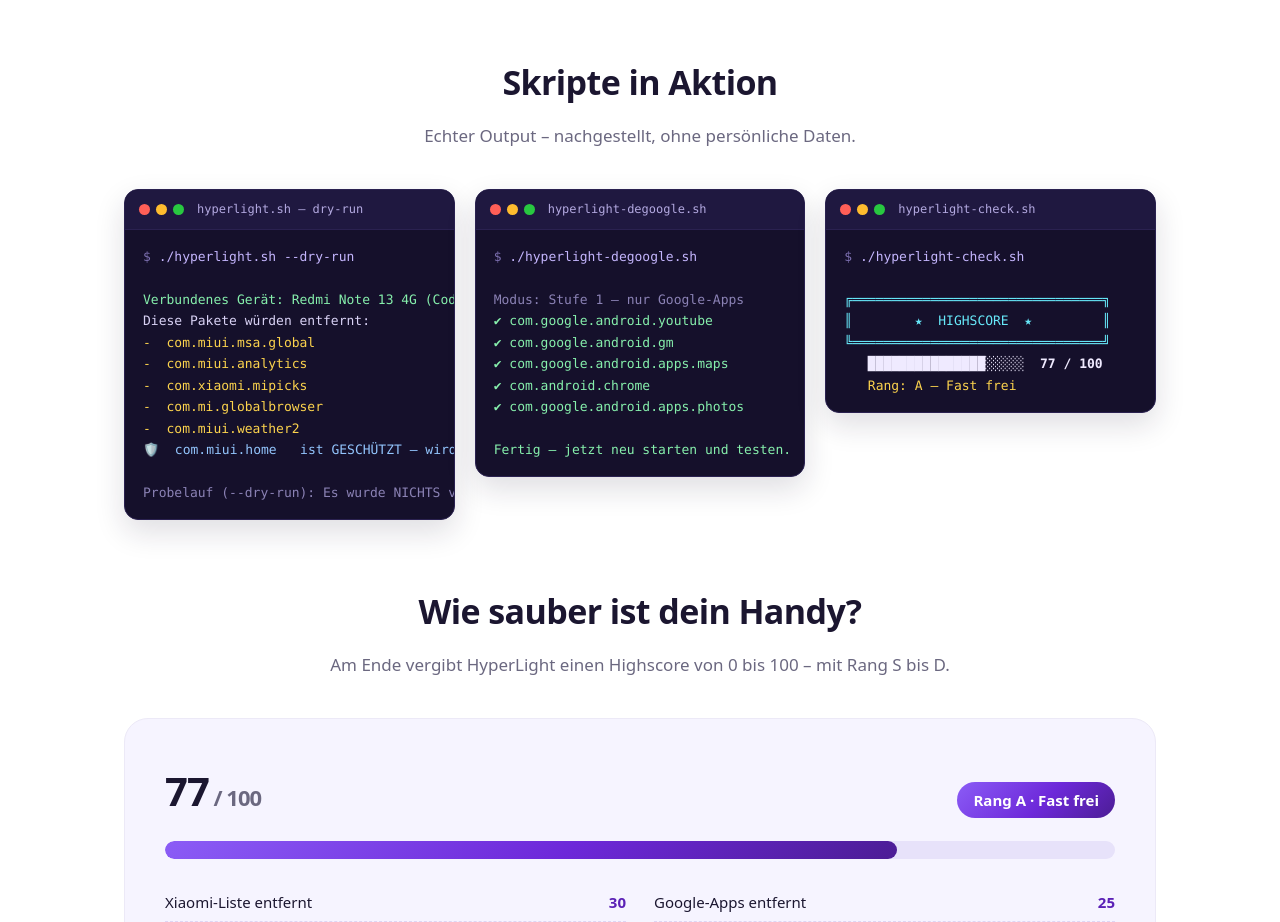
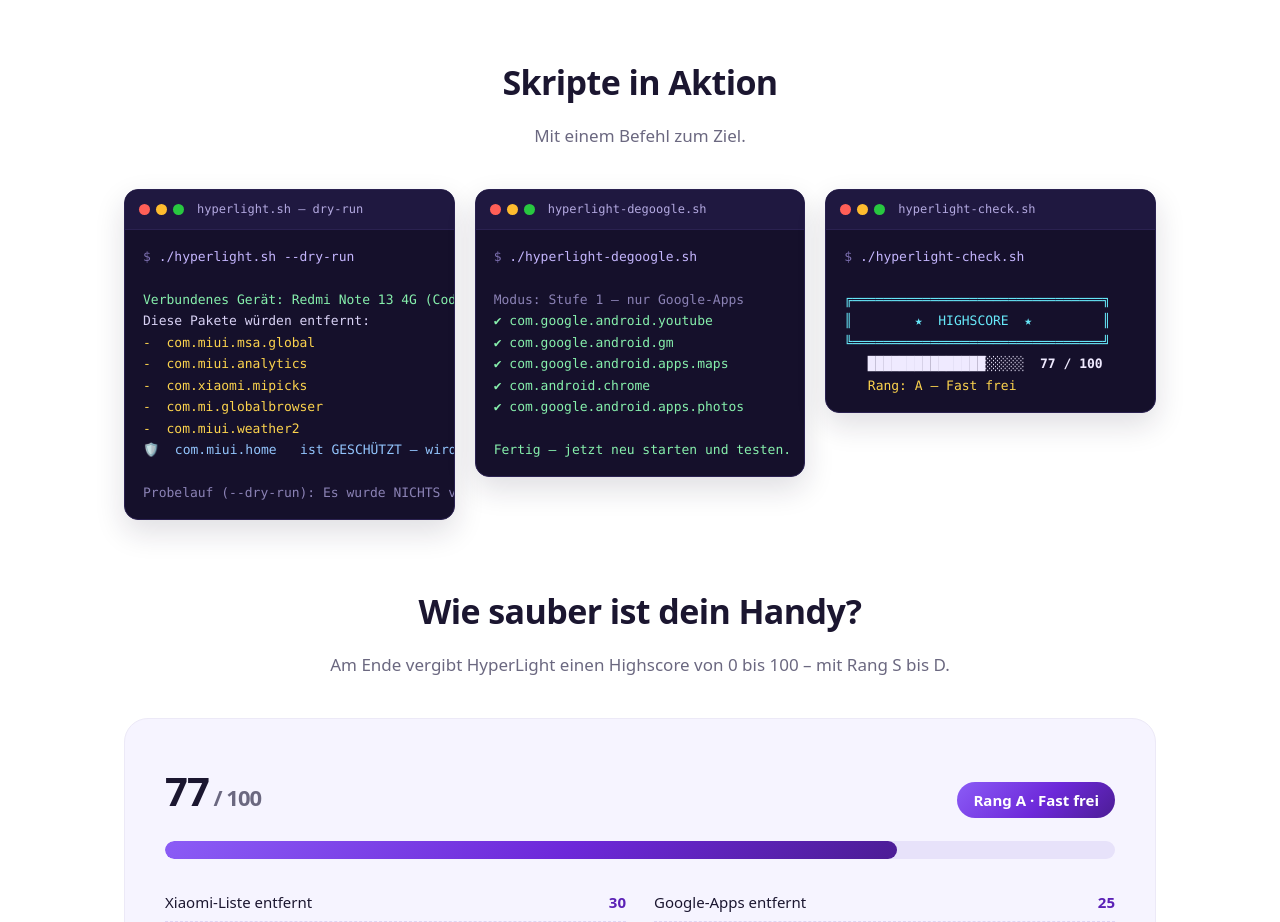
Before and after one commit to retoro753/retoro753.github.io, a plain HTML site: page hyperlight/index.html in a window 1280 px wide. Shown: the part 1220-2142 px from the top of the page. Drawn offline with Linux system fonts and the light colour scheme.

Commit message:
style: reword HyperLight demo subtitle to a benefit line

```diff
--- a/hyperlight/app.js
+++ b/hyperlight/app.js
@@ -24,7 +24,7 @@
       f3t: 'Highscore-Test',
       f3p: 'Ein Audit, das nur liest und misst, wie frei dein Handy von Xiaomi und Google ist – mit Punktzahl und Rang. <code>--check</code>',
       demoHead: 'Skripte in Aktion',
-      demoSub: 'Echter Output – nachgestellt, ohne persönliche Daten.',
+      demoSub: 'Mit einem Befehl zum Ziel.',
       d_device: 'Verbundenes Gerät: Redmi Note 13 4G (Codename: sapphire)',
       d_would: 'Diese Pakete würden entfernt:',
       d_prot: '🛡️  com.miui.home   ist GESCHÜTZT – wird übersprungen',
@@ -105,7 +105,7 @@
       f3t: 'High-score test',
       f3p: 'An audit that only reads and measures how free your phone is of Xiaomi and Google — with a score and rank. <code>--check</code>',
       demoHead: 'Scripts in action',
-      demoSub: 'Real output — recreated, with no personal data.',
+      demoSub: 'One command to a cleaner phone.',
       d_device: 'Connected device: Redmi Note 13 4G (codename: sapphire)',
       d_would: 'These packages would be removed:',
       d_prot: '🛡️  com.miui.home   is PROTECTED – skipped',
--- a/hyperlight/index.html
+++ b/hyperlight/index.html
@@ -109,7 +109,7 @@
   <div class="wrap">
     <div class="sec-head">
       <h2 data-i18n="demoHead">Skripte in Aktion</h2>
-      <p data-i18n="demoSub">Echter Output – nachgestellt, ohne persönliche Daten.</p>
+      <p data-i18n="demoSub">Mit einem Befehl zum Ziel.</p>
     </div>
     <div class="terms">
 
```
